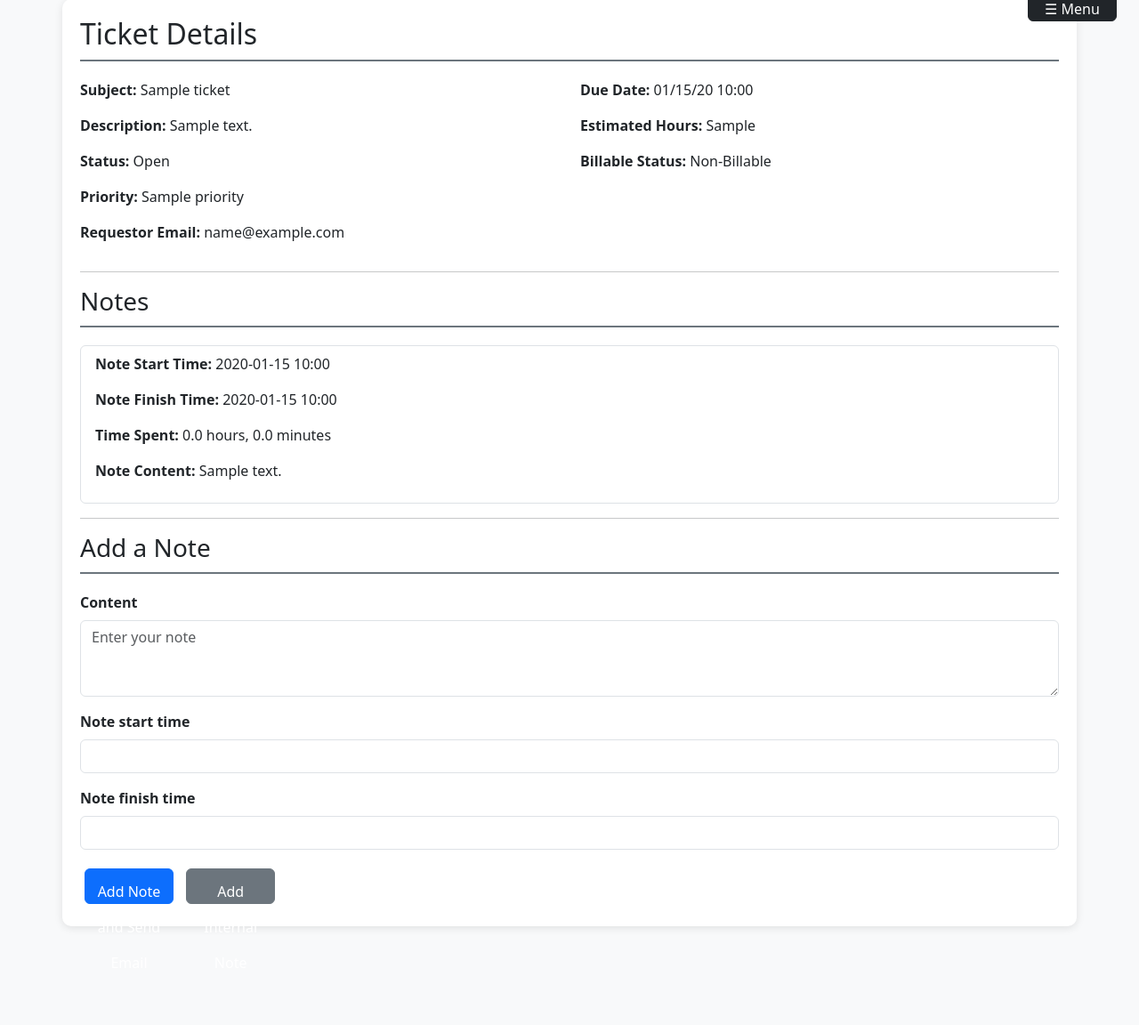
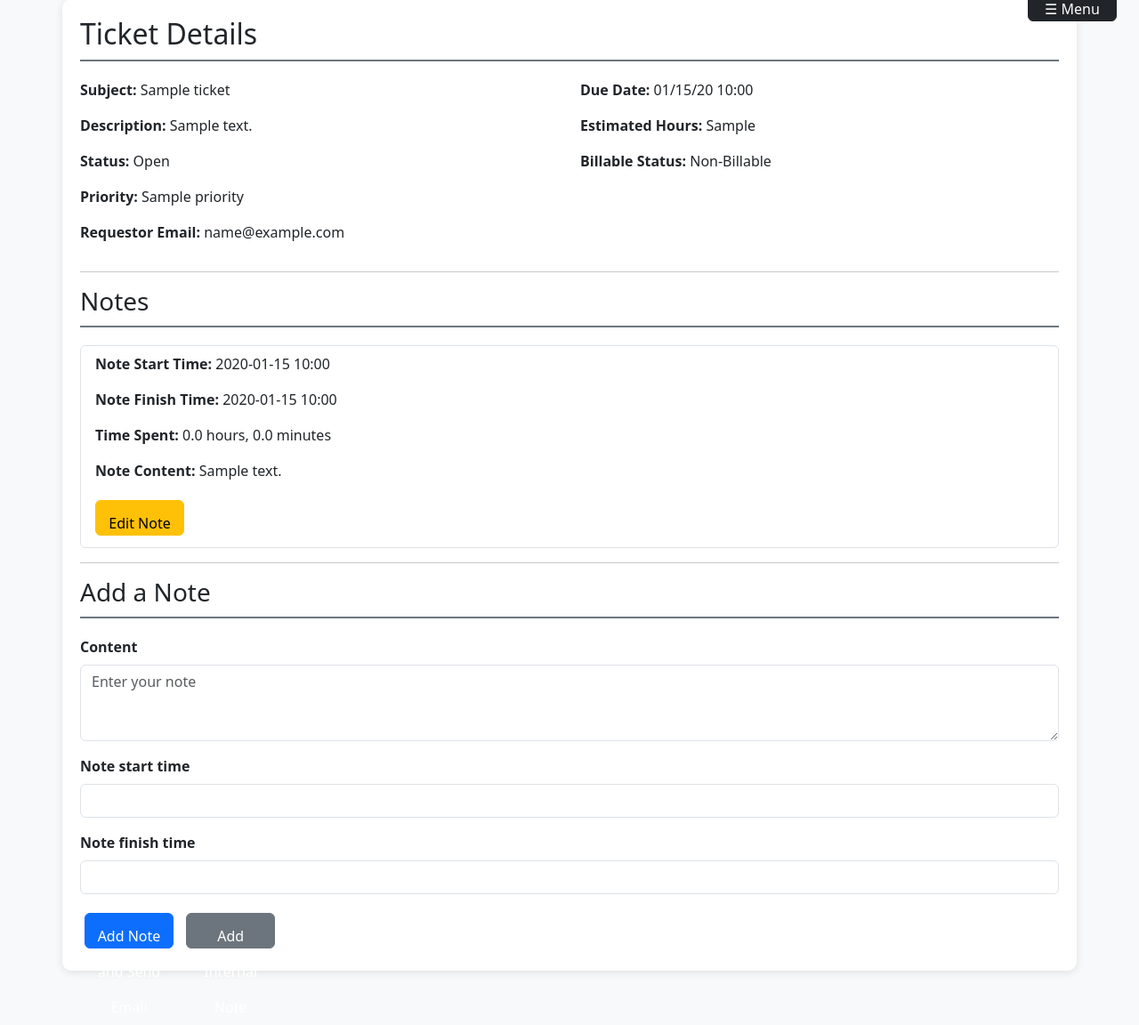
Before and after one commit to abean94/Ticket-and-Project-Management, a Python web app: template templates/view_ticket.html in a window 1280 px wide. Shown: the part 41-1193 px from the top of the page at 89% size. Before the commit the page ends 1084 px from the top, so only its background shows below. Run offline with Jinja, Linux system fonts and the light colour scheme; the template is opened without the code that fills it: most values are stand-ins (such as "Sample title", 1, 10 or a date in 2020); form fields are guessed from the names that the template uses.

Commit message:
convert to project, edit note buttons missing

```diff
--- a/templates/view_ticket.html
+++ b/templates/view_ticket.html
@@ -137,6 +137,7 @@
                                 {% endif %}
                             </p>
                             <p><strong>Note Content:</strong> {{ note.content }}</p>
+                            <a href="{{ url_for('edit_note', note_id=note.id) }}" class="btn btn-warning ms-auto">Edit Note</a>
                         </div>
                     </li>
                 {% endfor %}
@@ -183,6 +184,17 @@
         </form>
         <a href="{{ url_for('edit_ticket', id=ticket.id) }}" class="btn btn-warning w-100">Edit Ticket</a>
         <a href="#" class="btn btn-secondary w-100" onclick="window.close(); return false;">Back to Dashboard</a>
+        <a href="{{ url_for('select_project', ticket_id=ticket.id) }}" class="btn btn-warning w-100">Convert to Project Ticket</a>
+        <form method="POST" action="{{ url_for('toggle_billable', ticket_id=ticket.id) }}">
+            <button type="submit" class="btn btn-success w-100">
+                {% if ticket.billable == "NB" %}
+                    Mark as Billable
+                {% else %}
+                    Mark as Non-Billable
+                {% endif %}
+            </button>
+        </form>
+
         <button type="button" class="btn btn-info w-100" onclick="scrollToBottom()">Add a Note</button>
     </div>
 
```
